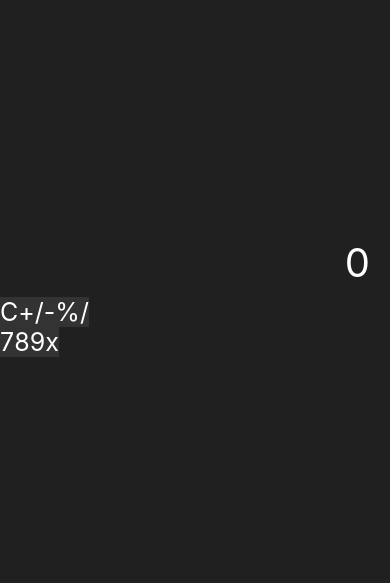
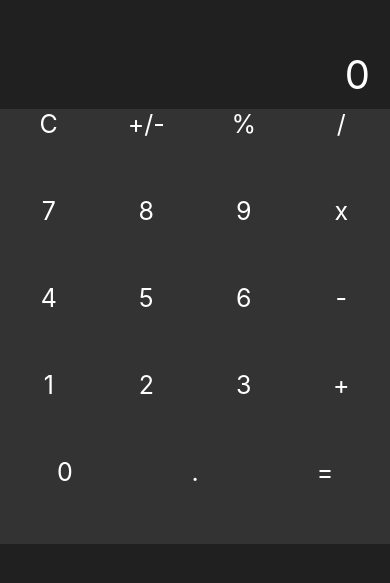
Before and after one commit to Mattp15/Calculator, a React Native app: screen / in a window 390 px wide. Shown: the part 125-708 px from the top of the page. Built offline with nearby package versions, Linux system fonts and the light colour scheme.

Commit message:
adding style

```diff
--- a/App.js
+++ b/App.js
@@ -5,34 +5,51 @@ import Row from './components/Row';
 import Button from './components/Button';
 import calculator, { initialState } from './utils/calculator';
 
-export default function App() {
-	const [state, setState] = useState(initialState);
-	const orange = '#F19925';
-	const grey = '#202020';
-	const white = '#A6A6A6';
-	const handleTap = (type, value) => {
+export default class App extends React.Component {
+	state = initialState;
+
+	handleTap = (type, value) => {
 		this.setState((state) => calculator(type, value, state));
 	};
+	render() {
 		return (
 			<View style={styles.container}>
 				<StatusBar style="auto" />
 				<SafeAreaView>
-				<Text style={styles.value}>{parseFloat(state.currentValue).toLocaleString()}</Text>
+					<Text style={styles.value}>{parseFloat(this.state.currentValue).toLocaleString()}</Text>
 					<Row>
-					<Button text="C" theme="secondary" onPress={() => handleTap('clear')} />
-					<Button text="+/-" theme="secondary" onPress={() => handleTap('posneg')} />
-					<Button text="%" theme="secondary" onPress={() => handleTap('percentage')} />
-					<Button text="/" theme="accent" onPress={() => handleTap('operator', '/')} />
+						<Button text="C" theme="secondary" onPress={() => this.handleTap('clear')} />
+						<Button text="+/-" theme="secondary" onPress={() => this.handleTap('posneg')} />
+						<Button text="%" theme="secondary" onPress={() => this.handleTap('percentage')} />
+						<Button text="/" theme="accent" onPress={() => this.handleTap('operator', '/')} />
 					</Row>
 					<Row>
-					<Button text="7" theme="secondary" onPress={() => handleTap('number', 7)} />
-					<Button text="8" theme="secondary" onPress={() => handleTap('number', 8)} />
-					<Button text="9" theme="secondary" onPress={() => handleTap('number', 9)} />
-					<Button text="x" theme="accent" onPress={() => handleTap('operator', '*')} />
+						<Button text="7" theme="secondary" onPress={() => this.handleTap('number', 7)} />
+						<Button text="8" theme="secondary" onPress={() => this.handleTap('number', 8)} />
+						<Button text="9" theme="secondary" onPress={() => this.handleTap('number', 9)} />
+						<Button text="x" theme="accent" onPress={() => this.handleTap('operator', '*')} />
+					</Row>
+					<Row>
+						<Button text="4" theme="secondary" onPress={() => this.handleTap('number', 4)} />
+						<Button text="5" theme="secondary" onPress={() => this.handleTap('number', 5)} />
+						<Button text="6" theme="secondary" onPress={() => this.handleTap('number', 6)} />
+						<Button text="-" theme="accent" onPress={() => this.handleTap('operator', '-')} />
+					</Row>
+					<Row>
+						<Button text="1" theme="secondary" onPress={() => this.handleTap('number', 1)} />
+						<Button text="2" theme="secondary" onPress={() => this.handleTap('number', 2)} />
+						<Button text="3" theme="secondary" onPress={() => this.handleTap('number', 3)} />
+						<Button text="+" theme="accent" onPress={() => this.handleTap('operator', '+')} />
+					</Row>
+					<Row>
+						<Button text="0" size="double" onPress={() => this.handleTap('number', 0)} />
+						<Button text="." onPress={() => this.handleTap('number', '.')} />
+						<Button text="=" theme="accent" onPress={() => this.handleTap('equal')} />
 					</Row>
 				</SafeAreaView>
 			</View>
 		);
+	}
 }
 
 const styles = StyleSheet.create({
--- a/components/Button.js
+++ b/components/Button.js
@@ -2,7 +2,7 @@ import React from 'react';
 import { TouchableOpacity, StyleSheet, Text, Dimensions } from 'react-native';
 
 const screen = Dimensions.get('window');
-const bottonWidth = screen.width / 4;
+const buttonWidth = screen.width / 4;
 
 const styles = StyleSheet.create({
 	text: {
@@ -11,6 +11,9 @@ const styles = StyleSheet.create({
 	},
 	button: {
 		backgroundColor: '#333333',
+		flex: 1,
+		height: Math.floor(buttonWidth - 10),
+		alignItems: 'center',
 	},
 	buttonDouble: {},
 	buttonSecondary: {},
```
Lines whose indentation alone changed are shown as unchanged.
